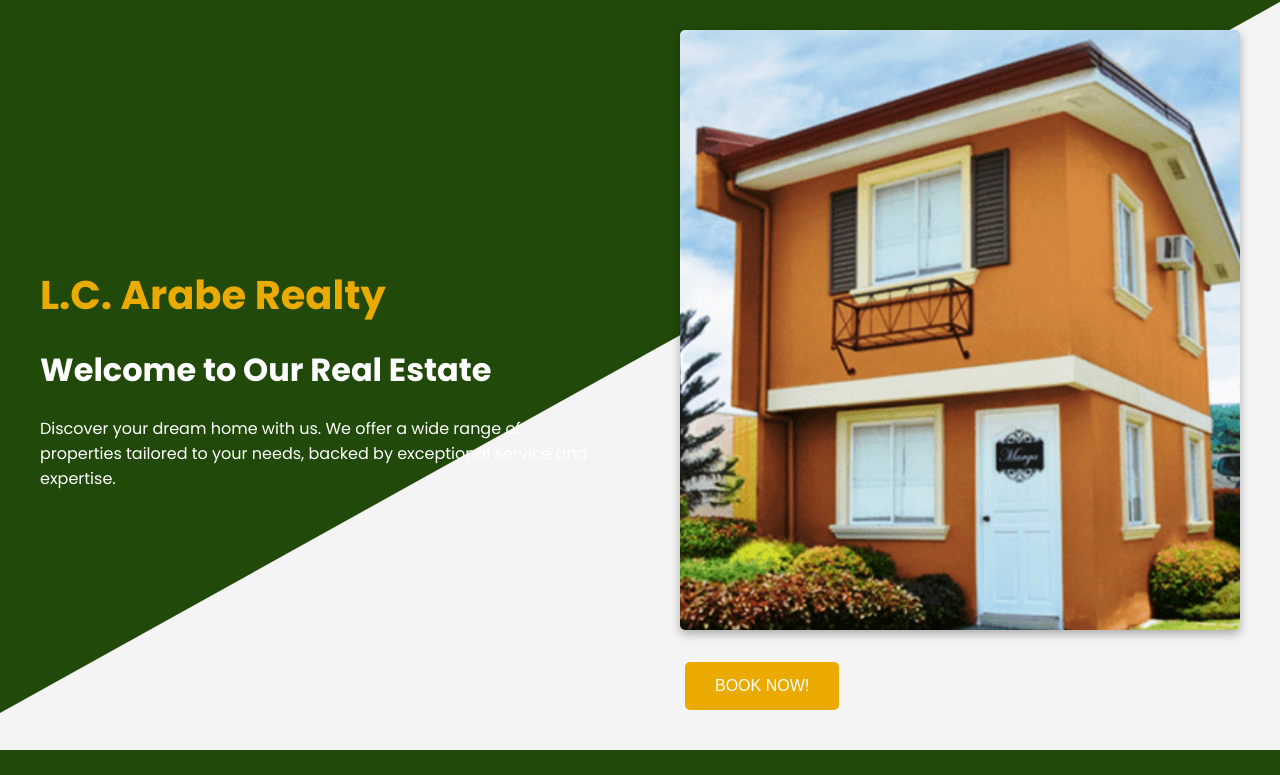
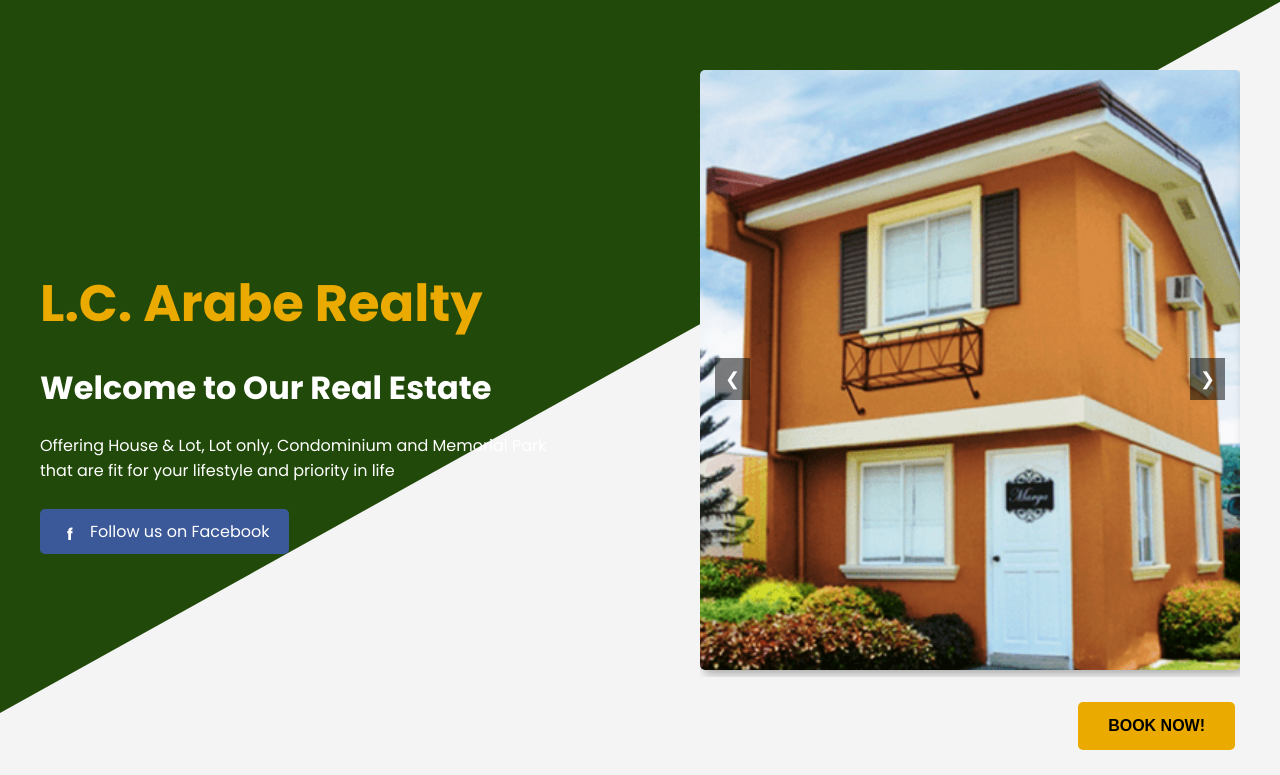
Before and after one commit to TatersFTW/Capstone_Real_Estate_A, a Django app: page / in a window 1280 px wide. Shown: the part 87-862 px from the top of the page. Before the commit the page ends 837 px from the top, so only its background shows below. Run offline with Django 5.2, Linux system fonts and the light colour scheme.

Commit message:
Home Page Modified

```diff
--- a/real_estate/static/script.js
+++ b/real_estate/static/script.js
@@ -1,6 +1,7 @@
 let userType = 'guest';
    let token = localStorage.getItem('token');
    const apiBaseUrl = 'http://127.0.0.1:8000/api/';
+   let currentSlide = 0;
 
    function updateAuthLinks() {
        const authLinks = document.getElementById('auth-links');
@@ -253,6 +254,15 @@ let userType = 'guest';
        loadContent();
    }
 
+   // Carousel functionality
+   function changeSlide(direction) {
+       const slides = document.querySelectorAll('.carousel-item');
+       const totalSlides = slides.length;
+       currentSlide = (currentSlide + direction + totalSlides) % totalSlides;
+       const carouselInner = document.querySelector('.carousel-inner');
+       carouselInner.style.transform = `translateX(-${currentSlide * 100}%)`;
+   }
+
    // Initial setup
    updateAuthLinks();
    checkUserType().then(loadContent);
--- a/real_estate/static/style.css
+++ b/real_estate/static/style.css
@@ -56,7 +56,7 @@ body {
    .home-content {
        display: flex;
        align-items: center;
-       gap: 80px; /* Increased gap */
+       gap: 120px;
        margin-top: 20px;
        position: relative;
    }
@@ -65,12 +65,12 @@ body {
        position: fixed;
        top: 0;
        left: 0;
-       width: 250%; /* Changed to 250% */
+       width: 250%;
        height: 100vh;
        background: #21490A;
        clip-path: polygon(0 0, 45% 0, 0 100%);
        z-index: -1;
-       box-shadow: 5px 0 10px rgba(0, 0, 0, 0.3);
+       box-shadow: 10px 0 20px rgba(0, 0, 0, 0.5);
    }
    .home-left {
        flex: 1;
@@ -79,35 +79,93 @@ body {
        color: white;
        text-align: left;
    }
+   .home-text h1 {
+       font-size: 2.8rem;
+   }
+   .home-text p {
+       font-size: 1.4rem;
+   }
    .brand-text {
        color: #EAAA00;
        text-align: left;
-       font-size: 2.5rem;
+       font-size: 3.2rem;
        margin-bottom: 10px;
    }
    .home-right {
        flex: 1;
-       text-align: left; /* Changed to left-align button */
+       text-align: right; /* Changed to right-align button */
+   }
+   .carousel {
+       position: relative;
+       width: 100%;
+       overflow: hidden;
+       margin-bottom: 20px;
+       margin-top: 40px;
+   }
+   .carousel-inner {
+       display: flex;
+       transition: transform 0.5s ease-in-out;
+   }
+   .carousel-item {
+       flex: 0 0 100%;
    }
    .home-image {
        width: 100%;
        height: 600px;
        object-fit: cover;
        border-radius: 5px;
-       margin-bottom: 20px;
-       box-shadow: 0 4px 10px rgba(0, 0, 0, 0.3);
+       box-shadow: 4px 4px 10px rgba(0, 0, 0, 0.3);
+   }
+   .carousel-control {
+       position: absolute;
+       top: 50%;
+       transform: translateY(-50%);
+       background: rgba(0, 0, 0, 0.5);
+       color: white;
+       border: none;
+       padding: 10px;
+       cursor: pointer;
+       font-size: 18px;
+   }
+   .carousel-control.prev {
+       left: 10px;
+   }
+   .carousel-control.next {
+       right: 10px;
    }
    .cta-button {
        padding: 15px 30px;
        background: #EAAA00;
-       color: white;
+       color: #000000;
        border: none;
        border-radius: 5px;
        cursor: pointer;
        font-size: 16px;
+       font-weight: bold;
    }
    .cta-button:hover {
        background: #d19400;
+   }
+   .social-button {
+       display: inline-flex;
+       align-items: center;
+       padding: 10px 20px;
+       margin-top: 10px;
+       border-radius: 5px;
+       text-decoration: none;
+       font-size: 16px;
+   }
+   .facebook-button {
+       background: #3b5998;
+       color: white;
+   }
+   .facebook-icon {
+       display: inline-block;
+       width: 20px;
+       height: 20px;
+       margin-right: 10px;
+       text-align: center;
+       font-weight: bold;
    }
    h1, h2 {
        text-align: center;
--- a/real_estate/templates/index.html
+++ b/real_estate/templates/index.html
@@ -5,11 +5,28 @@
        <div class="home-left">
            <h1 class="brand-text">L.C. Arabe Realty</h1>
            <h1 class="home-text">Welcome to Our Real Estate</h1>
-           <p class="home-text">Discover your dream home with us. We offer a wide range of properties tailored to your needs, backed by exceptional service and expertise.</p>
+           <p class="home-text">Offering House & Lot, Lot only, Condominium and Memorial Park that are fit for your lifestyle and priority in life</p>
+           <a href="https://www.facebook.com/profile.php?id=100064045423114" target="_blank" class="social-button facebook-button">
+               <span class="facebook-icon">f</span> Follow us on Facebook
+           </a>
        </div>
        <div class="home-right">
-           <!-- Replace 'placeholder.jpg' with your custom image, e.g., '/static/images/your-image.jpg'. Ensure the image file is placed in the 'static/images' directory and run 'python manage.py collectstatic' if needed. -->
-           <img src="/static/images/placeholder.png" alt="Real Estate Property" class="home-image">
+           <!-- Replace the src attributes with your custom images, e.g., '/static/images/your-image1.jpg'. Ensure images are placed in the 'static/images' directory and run 'python manage.py collectstatic' if needed. -->
+           <div class="carousel">
+               <div class="carousel-inner">
+                   <div class="carousel-item active">
+                       <img src="/static/images/placeholder.png" alt="Real Estate Property 1" class="home-image">
+                   </div>
+                   <div class="carousel-item">
+                       <img src="/static/images/placeholder2.jpg" alt="Real Estate Property 2" class="home-image">
+                   </div>
+                   <div class="carousel-item">
+                       <img src="/static/images/placeholder3.jpg" alt="Real Estate Property 3" class="home-image">
+                   </div>
+               </div>
+               <button class="carousel-control prev" onclick="changeSlide(-1)">&#10094;</button>
+               <button class="carousel-control next" onclick="changeSlide(1)">&#10095;</button>
+           </div>
            <button id="book-now" class="cta-button">BOOK NOW!</button>
        </div>
    </div>
```
Also changed, not shown: real_estate/static/images/placeholder2.jpg (added), real_estate/static/images/placeholder3.jpg (added).
